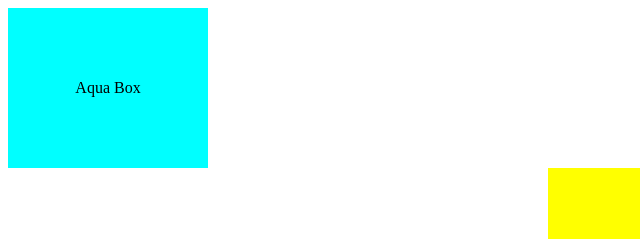
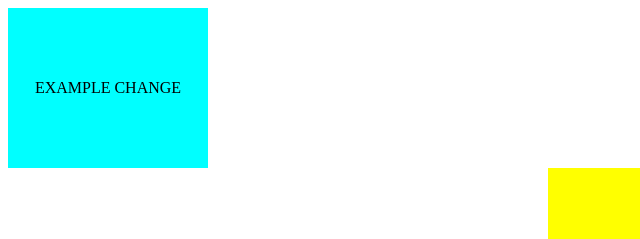
Before and after one commit to AlexanderELucas/flexbox-example, a plain HTML site: page index.html in a window 1280 px wide. Shown: the top 239 px of the page, 0-640 px from the left. Drawn offline with Linux system fonts and the light colour scheme.

Commit message:
example second push

```diff
--- a/index.html
+++ b/index.html
@@ -17,7 +17,7 @@
         <div class="blue">
             Blue Box
         </div>
-        <div class="aqua"> Aqua Box</div>
+        <div class="aqua"> EXAMPLE CHANGE</div>
         <div class="green">Green Box</div>
     </div>
 </body>
```
